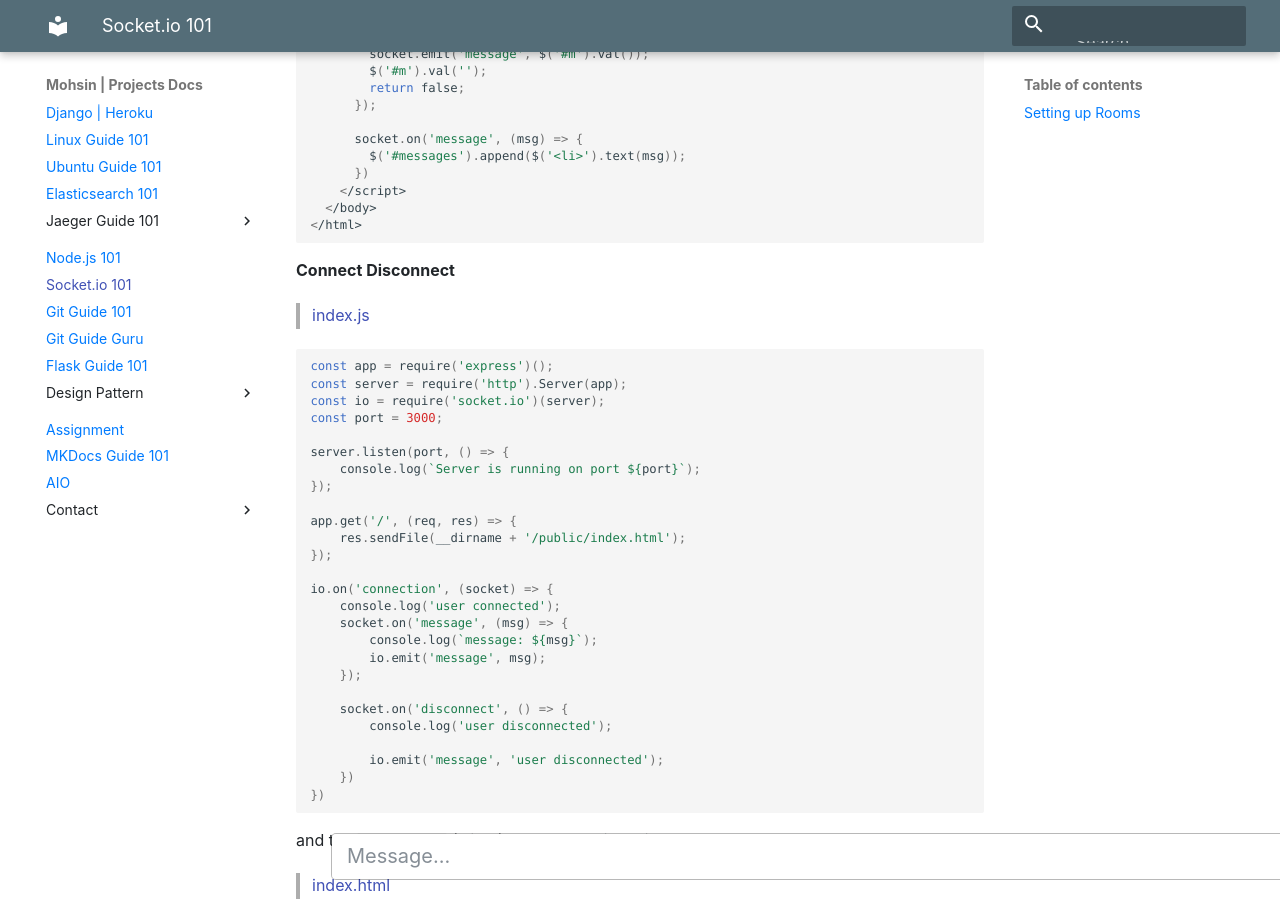
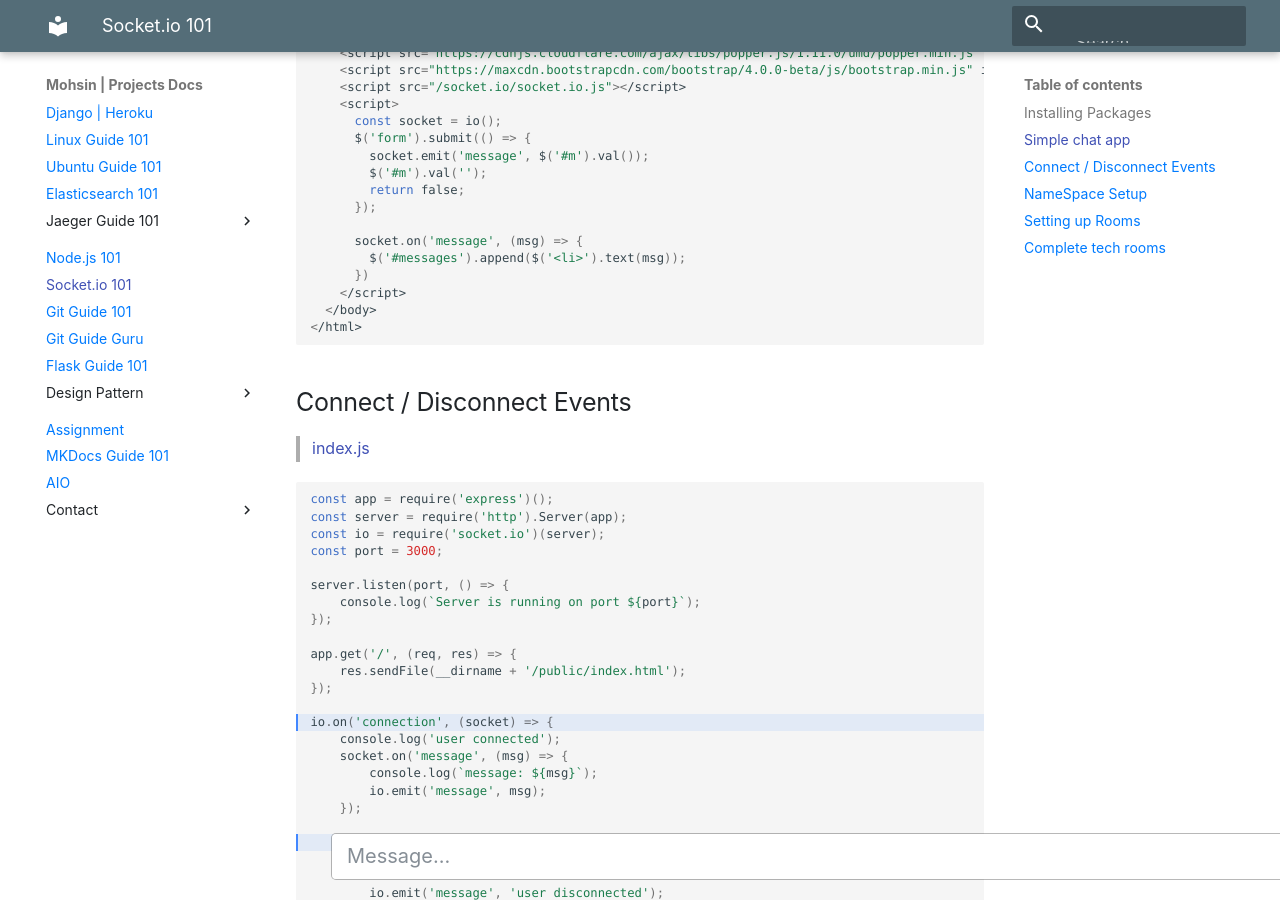
Before and after one commit to mohsinmdl/mdl-docs, an MkDocs documentation site: the page built from docs/socketio.md, in a window 1280 px wide and 900 px high, scrolled down 4518 px. Built offline with MkDocs 1.6.1 and Material for MkDocs 9.7.7, drawn with Linux system fonts in a browser that asks for light colours; nearby versions of some CDN libraries; library files that are not in the unit come from our copies; some of the changed text lies outside the part shown.

Commit message:
socketio

````diff
--- a/docs/socketio.md
+++ b/docs/socketio.md
@@ -20,7 +20,8 @@ npm -v
 ```bash
 node -v
 ```
-**Installing Packages**
+## Installing Packages
+
 ```bash
 npm init
 ```
@@ -73,7 +74,7 @@ Create a new file `.babelrc` with the same directory of `package.json` file.
 !!! hint
     Babel is used to compile the project
 
-
+## Simple chat app
 Create a file `index.js` on the same level of node_modules directory and paste the following snipet into it.
 
 
@@ -152,11 +153,11 @@ and the `index.html` (client) should look like this —
 {!scripts/socketio/withbootstrap/public/index.html!}
 ```
 
-**Connect Disconnect**
+## **Connect / Disconnect Events**
 
 > [index.js](scripts/socketio/connectDisconnect/index.js)
 
-```javascript
+```javascript hl_lines="14 21"
 {!scripts/socketio/connectDisconnect/index.js!}
 ```
 
@@ -164,18 +165,18 @@ and the `index.html` (client) should look like this —
 
 > [index.html](scripts/socketio/connectDisconnect/public/index.html)
 
-```javascript
+```javascript hl_lines="45"
 {!scripts/socketio/connectDisconnect/public/index.html!}
 ```
 
 
-**NameSpace Setup**
+## **NameSpace Setup**
 
 Now, we are going to add a namespace   `tech` to our server.
 
 > [index.js](scripts/socketio/namespace/index.js)
 
-```javascript
+```javascript hl_lines="15"
 {!scripts/socketio/namespace/index.js!}
 ```
 
@@ -183,7 +184,7 @@ and the `index.html` (client) should look like this —
 
 > [index.html](scripts/socketio/namespace/public/index.html)
 
-```javascript
+```javascript hl_lines="38"
 {!scripts/socketio/namespace/public/index.html!}
 ```
 
@@ -194,7 +195,7 @@ and the `index.html` (client) should look like this —
 
 > [index.js](scripts/socketio/room01/index.js)
 
-```javascript
+```javascript hl_lines="18 19 20 23 24 25"
 {!scripts/socketio/room01/index.js!}
 ```
 
@@ -202,13 +203,13 @@ and the `index.html` (client) should look like this —
 
 > [index.html](scripts/socketio/room01/public/index.html)
 
-```javascript
+```javascript hl_lines="38 42 49"
 {!scripts/socketio/room01/public/index.html!}
 ```
 
 
 
-**Init Room Javascript**
+**JavaScript Room with seperate base file **
 
 > [index.js](scripts/socketio/room02/index.js)
 
@@ -220,7 +221,7 @@ and the `index.html` (client) should look like this —
 
 > [index.html](scripts/socketio/room02/public/index.html)
 
-```javascript
+```javascript hl_lines="19 20 21"
 {!scripts/socketio/room02/public/index.html!}
 ```
 
@@ -231,7 +232,7 @@ and the `index.html` (client) should look like this —
 ```
 
 
-**Complete tech rooms**
+## **Complete tech rooms**
 
 > [index.js](scripts/socketio/room03/index.js)
 
````
